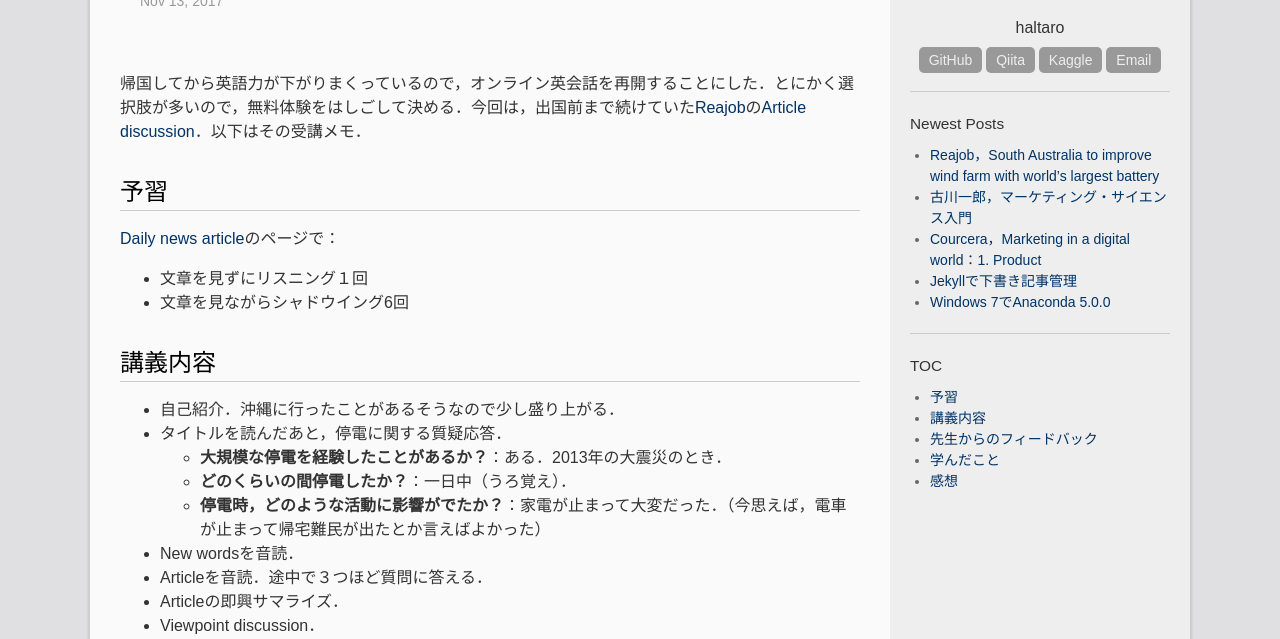
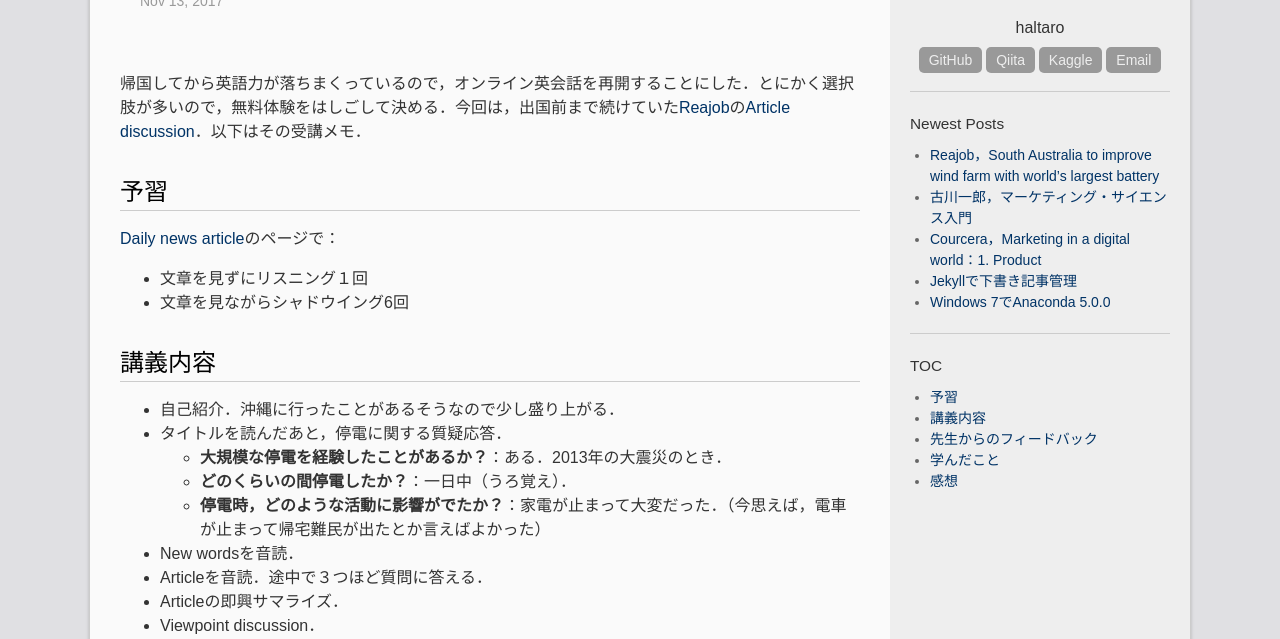
Before and after one commit to madoreenu/haltaro.github.io, a Jekyll site: the page built from _posts/2017-11-13-reajob.md, in a window 1280 px wide and 900 px high, cut to the strip 261-900 px from the top of the window. Built offline with Jekyll 4.4.1, drawn with Linux system fonts in a browser that asks for light colours.

Commit message:
Revise phrases

```diff
--- a/_posts/2017-11-13-reajob.md
+++ b/_posts/2017-11-13-reajob.md
@@ -6,7 +6,7 @@ categories:
  - english
 ---
 
-帰国してから英語力が下がりまくっているので，オンライン英会話を再開することにした．とにかく選択肢が多いので，無料体験をはしごして決める．今回は，出国前まで続けていた[Reajob](https://www.rarejob.com)の[Article discussion](https://www.rarejob.com/dna)．以下はその受講メモ．
+帰国してから英語力が落ちまくっているので，オンライン英会話を再開することにした．とにかく選択肢が多いので，無料体験をはしごして決める．今回は，出国前まで続けていた[Reajob](https://www.rarejob.com)の[Article discussion](https://www.rarejob.com/dna)．以下はその受講メモ．
 
 # 予習
 
```
